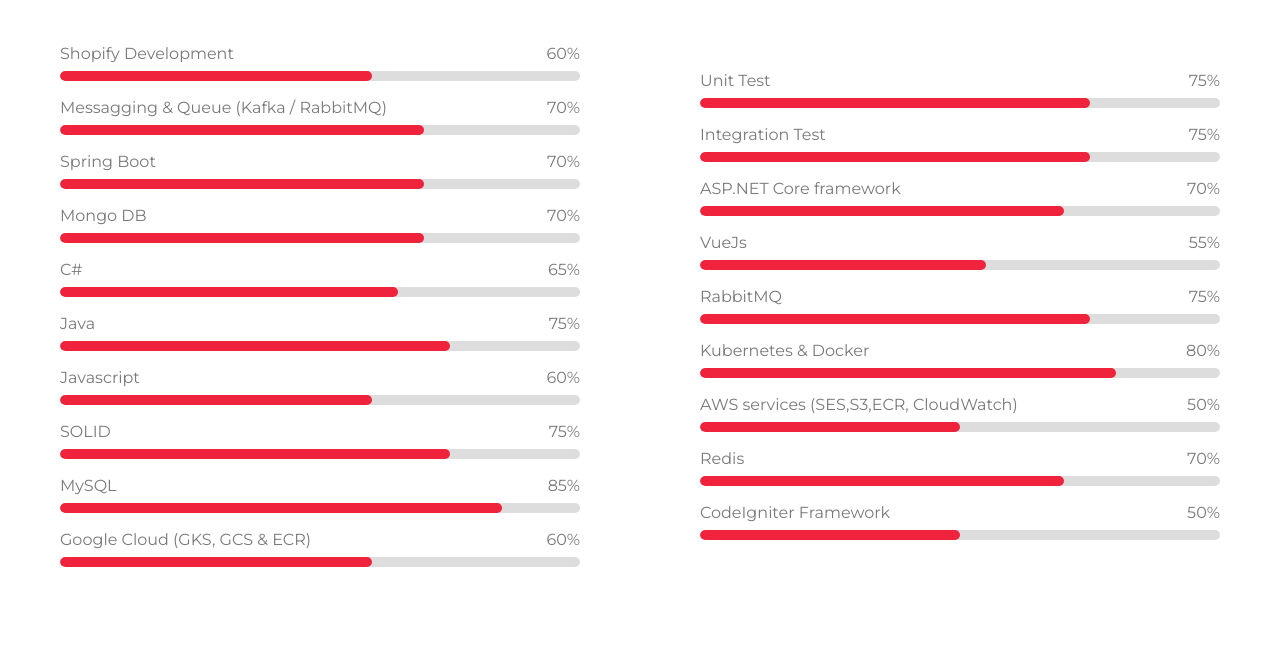
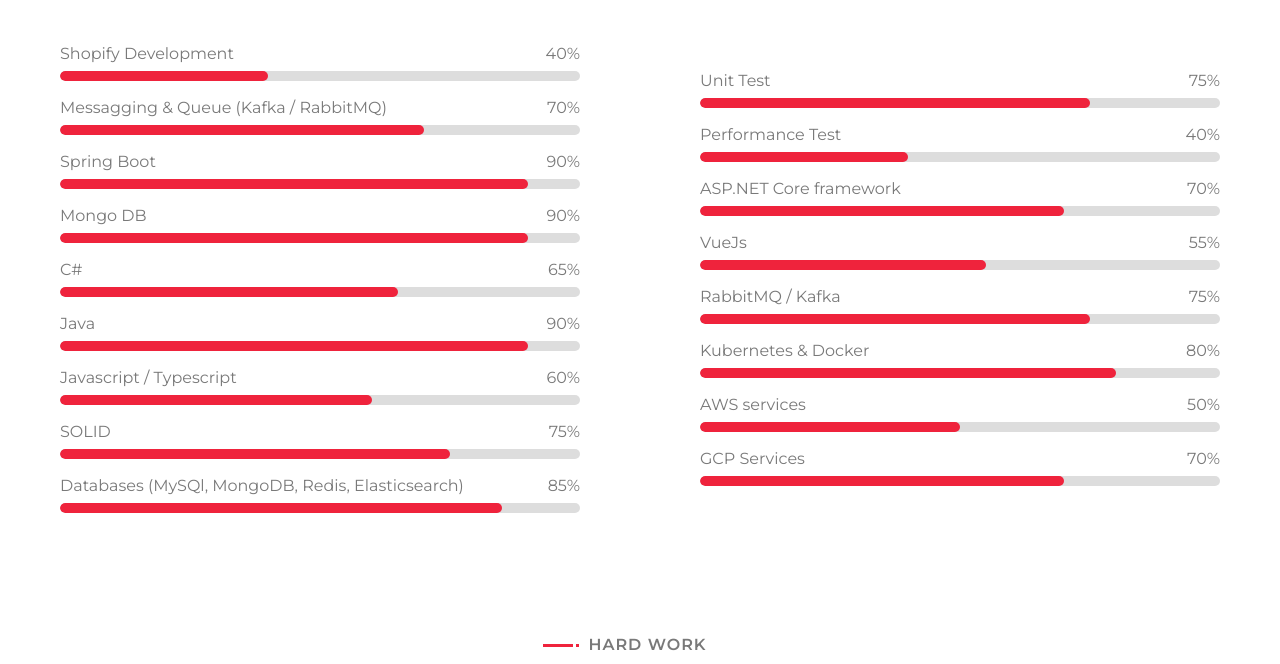
Before and after one commit to Abasithdev/abasithdev.github.io, a plain HTML site: page index.html in a window 1280 px wide. Shown: the part 3885-4549 px from the top of the page. Drawn offline with nearby package versions, Linux system fonts and the light colour scheme.

Commit message:
update skills and contacts

```diff
--- a/index.html
+++ b/index.html
@@ -281,10 +281,10 @@
                         <div class="about-content">
                             <div class="skills">
                                 <div class="skill-name">
-                                    <p>Shopify Development</p><p>60%</p>
+                                    <p>Shopify Development</p><p>40%</p>
                                 </div>
                                 <div class="progress">
-                                    <div class="progress-bar" role="progressbar" aria-valuenow="60" aria-valuemin="0" aria-valuemax="100"></div>
+                                    <div class="progress-bar" role="progressbar" aria-valuenow="40" aria-valuemin="0" aria-valuemax="100"></div>
                                 </div>
                                 <div class="skill-name">
                                     <p>Messagging & Queue (Kafka / RabbitMQ)</p><p>70%</p>
@@ -293,16 +293,16 @@
                                     <div class="progress-bar" role="progressbar" aria-valuenow="70" aria-valuemin="0" aria-valuemax="100"></div>
                                 </div>
                                 <div class="skill-name">
-                                    <p>Spring Boot</p><p>70%</p>
+                                    <p>Spring Boot</p><p>90%</p>
                                 </div>
                                 <div class="progress">
-                                    <div class="progress-bar" role="progressbar" aria-valuenow="70" aria-valuemin="0" aria-valuemax="100"></div>
+                                    <div class="progress-bar" role="progressbar" aria-valuenow="90" aria-valuemin="0" aria-valuemax="100"></div>
                                 </div>
                                 <div class="skill-name">
-                                    <p>Mongo DB</p><p>70%</p>
+                                    <p>Mongo DB</p><p>90%</p>
                                 </div>
                                 <div class="progress">
-                                    <div class="progress-bar" role="progressbar" aria-valuenow="70" aria-valuemin="0" aria-valuemax="100"></div>
+                                    <div class="progress-bar" role="progressbar" aria-valuenow="90" aria-valuemin="0" aria-valuemax="100"></div>
                                 </div>
                                 <div class="skill-name">
                                     <p>C#</p><p>65%</p>
@@ -311,13 +311,13 @@
                                     <div class="progress-bar" role="progressbar" aria-valuenow="65" aria-valuemin="0" aria-valuemax="100"></div>
                                 </div>
                                 <div class="skill-name">
-                                    <p>Java</p><p>75%</p>
+                                    <p>Java</p><p>90%</p>
                                 </div>
                                 <div class="progress">
-                                    <div class="progress-bar" role="progressbar" aria-valuenow="75" aria-valuemin="0" aria-valuemax="100"></div>
+                                    <div class="progress-bar" role="progressbar" aria-valuenow="90" aria-valuemin="0" aria-valuemax="100"></div>
                                 </div>
                                 <div class="skill-name">
-                                    <p>Javascript</p><p>60%</p>
+                                    <p>Javascript / Typescript</p><p>60%</p>
                                 </div>
                                 <div class="progress">
                                     <div class="progress-bar" role="progressbar" aria-valuenow="60" aria-valuemin="0" aria-valuemax="100"></div>
@@ -329,16 +329,10 @@
                                     <div class="progress-bar" role="progressbar" aria-valuenow="75" aria-valuemin="0" aria-valuemax="100"></div>
                                 </div>
                                 <div class="skill-name">
-                                    <p>MySQL</p><p>85%</p>
+                                    <p>Databases (MySQl, MongoDB, Redis, Elasticsearch)</p><p>85%</p>
                                 </div>
                                 <div class="progress">
                                     <div class="progress-bar" role="progressbar" aria-valuenow="85" aria-valuemin="0" aria-valuemax="100"></div>
-                                </div>
-                                <div class="skill-name">
-                                    <p>Google Cloud (GKS, GCS & ECR)</p><p>60%</p>
-                                </div>
-                                <div class="progress">
-                                    <div class="progress-bar" role="progressbar" aria-valuenow="60" aria-valuemin="0" aria-valuemax="100"></div>
                                 </div>
                             </div>
                         </div>
@@ -353,10 +347,10 @@
                                     <div class="progress-bar" role="progressbar" aria-valuenow="75" aria-valuemin="0" aria-valuemax="100"></div>
                                 </div>
                                 <div class="skill-name">
-                                    <p>Integration Test</p><p>75%</p>
+                                    <p>Performance Test</p><p>40%</p>
                                 </div>
                                 <div class="progress">
-                                    <div class="progress-bar" role="progressbar" aria-valuenow="75" aria-valuemin="0" aria-valuemax="100"></div>
+                                    <div class="progress-bar" role="progressbar" aria-valuenow="40" aria-valuemin="0" aria-valuemax="100"></div>
                                 </div>
                                 <div class="skill-name">
                                     <p>ASP.NET Core framework</p><p>70%</p>
@@ -371,7 +365,7 @@
                                     <div class="progress-bar" role="progressbar" aria-valuenow="55" aria-valuemin="0" aria-valuemax="100"></div>
                                 </div>
                                 <div class="skill-name">
-                                    <p>RabbitMQ</p><p>75%</p>
+                                    <p>RabbitMQ / Kafka</p><p>75%</p>
                                 </div>
                                 <div class="progress">
                                     <div class="progress-bar" role="progressbar" aria-valuenow="75" aria-valuemin="0" aria-valuemax="100"></div>
@@ -383,22 +377,16 @@
                                     <div class="progress-bar" role="progressbar" aria-valuenow="80" aria-valuemin="0" aria-valuemax="100"></div>
                                 </div>
                                 <div class="skill-name">
-                                    <p>AWS services (SES,S3,ECR, CloudWatch)</p><p>50%</p>
+                                    <p>AWS services</p><p>50%</p>
                                 </div>
                                 <div class="progress">
                                     <div class="progress-bar" role="progressbar" aria-valuenow="50" aria-valuemin="0" aria-valuemax="100"></div>
                                 </div>
                                 <div class="skill-name">
-                                    <p>Redis</p><p>70%</p>
+                                    <p>GCP Services</p><p>70%</p>
                                 </div>
                                 <div class="progress">
                                     <div class="progress-bar" role="progressbar" aria-valuenow="70" aria-valuemin="0" aria-valuemax="100"></div>
-                                </div>
-                                <div class="skill-name">
-                                    <p>CodeIgniter Framework</p><p>50%</p>
-                                </div>
-                                <div class="progress">
-                                    <div class="progress-bar" role="progressbar" aria-valuenow="50" aria-valuemin="0" aria-valuemax="100"></div>
                                 </div>
                             </div>
                         </div>
@@ -528,7 +516,7 @@
                             <div class="blog-text">
                                 <h2>Governance Cloud Portal</h2>
                                 <div class="blog-meta">
-                                    <p><i class="far fa-calendar-alt"></i>June 2020 – Present</p>
+                                    <p><i class="far fa-calendar-alt"></i>June 2020 – June 2022</p>
                                 </div>
                                 <p>
                                     Governance project to develop Cloud Portal application that create resource in Azure.
@@ -550,11 +538,13 @@
                     <div class="footer-info">
                         <h2>Abdul Basith</h2>
                         <h3>Bandung-Yogyakarta, Indonesia</h3>
+                        <h3>any inquiries? Please contact</h3>
                         <div class="footer-menu">
-                            <p>abasithjobs@gmail.com</p>
+                            <p><a href="mailto:abasithjobs@gmail.com">abasithjobs@gmail.com</a></p>
                         </div>
+                        <h3>or</h3>
                         <div class="footer-social">
-                            <a href="https://www.instagram.com/justbasith"><i class="fab fa-instagram"></i></a>
+                            <a href="https://www.instagram.com/bdl.bsth"><i class="fab fa-instagram"></i></a>
                             <a href="https://www.linkedin.com/in/abdlbst"><i class="fab fa-linkedin-in"></i></a>
                             <a href="https://gitlab.com/Abasithdev"><i class="fab fa-gitlab"></i></a>
                             <a href="https://github.com/Abasithdev"><i class="fab fa-github"></i></a>
```
